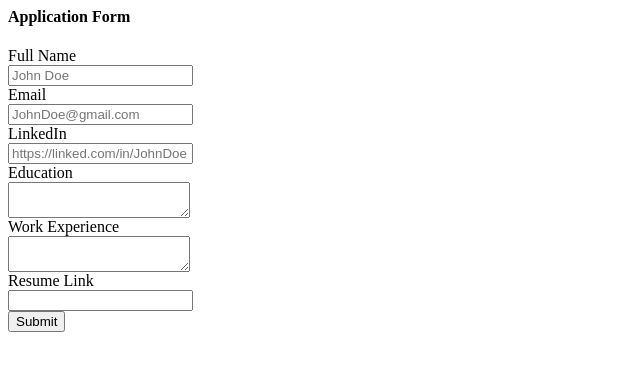
After one commit to ElinorSel/SelinderCo, a Flask app: template templates/application_form.html in a window 1280 px wide. The commit adds this page. Shown: the top 371 px of the page, without its empty margins (0-640 px from the left). Run offline with Flask 3, Linux system fonts and the light colour scheme; the template is opened without the code that fills it, so the values that code supplies are empty.

Commit message:
application now submit to db

```diff
--- a/app.py
+++ b/app.py
@@ -1,6 +1,6 @@
-from flask import Flask, render_template, jsonify
+from flask import Flask, render_template, jsonify, request
 from flask.templating import render_template_string
-from database import load_jobs_from_db, load_job_from_db
+from database import load_jobs_from_db, load_job_from_db, add_application_to_db
 
 #create an instance of flask "app" with the name being this filename
 app = Flask(__name__)
@@ -28,6 +28,16 @@ def show_job(id):
   return render_template("jobpage.html", job=job)
 
 
+@app.route("/job/<id>/apply", methods=['post'])
+def apply_to_job(id):
+  data = request.form
+  job = load_job_from_db(id)
+  add_application_to_db(id, data)
+  return render_template('application_submitted.html',
+                         application=data,
+                         job=job)
+
+
 if __name__ == "__main__":
   app.run(
       host="0.0.0.0", debug=True
--- /dev/null
+++ b/templates/application_form.html
@@ -0,0 +1,44 @@
+<h4>Application Form</h4>
+<form action = "/job/{{job['id']}}/apply" method = "post">
+  <div class= "mb-2">
+    <label>Full Name</label>
+    <div>
+    <input type = "text" name ="full_name" placeholder = "John Doe">
+    </div>
+  </div>
+
+  <div class= "mb-2">
+    <label>Email</label>
+    <div>
+    <input type = "text" name ="email" placeholder = "JohnDoe@gmail.com">       </div>
+  </div>
+
+  <div class= "mb-2">
+    <label>LinkedIn </label>
+    <div>
+    <input type = "text" name ="linkedin" placeholder = "https://linked.com/in/JohnDoe">
+    </div>
+  </div>
+  <div class= "mb-2">
+    <label>Education </label>
+    <div>
+    <textarea name ="education"> </textarea>
+    </div>
+  </div>
+
+  <div class= "mb-2">
+    <label>Work Experience </label>
+    <div>
+    <textarea name = "work_experience"></textarea>
+    </div>
+  </div>
+
+   <div class= "mb-2">
+    <label>Resume Link </label>
+    <div>
+    <input type = "text" name ="resume_url">
+    </div>
+  </div>
+
+  <input type = "submit">
+</form>
```
Also changed, not shown: database.py (+18 -1 lines), templates/application_submitted.html (added, +31 -0 lines), templates/jobpage.html (+5 -3 lines).
